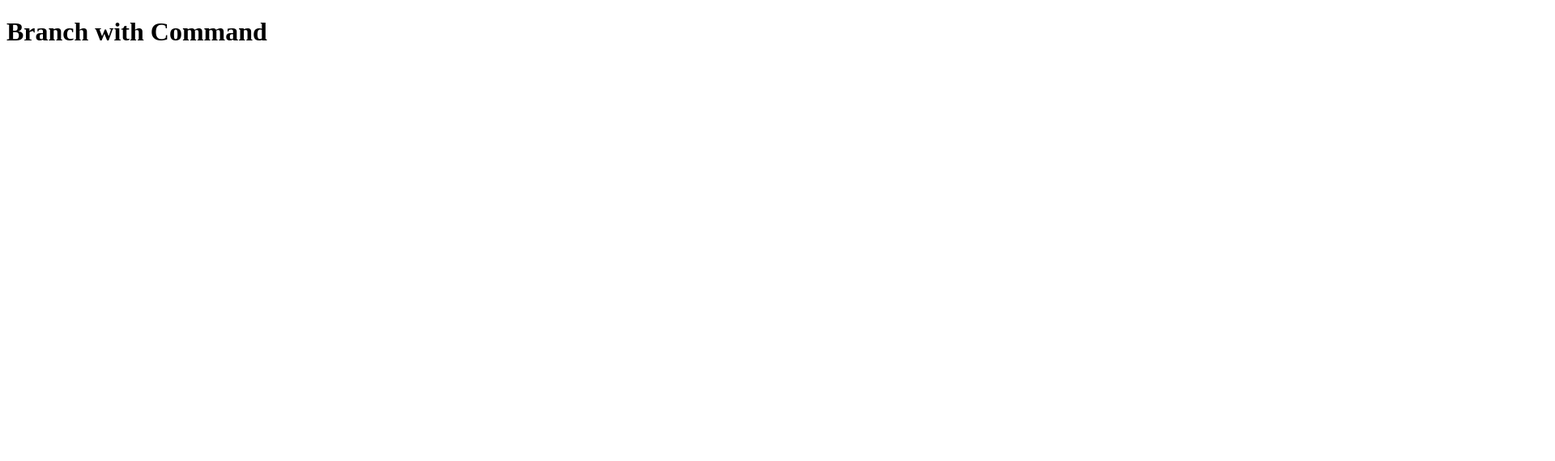
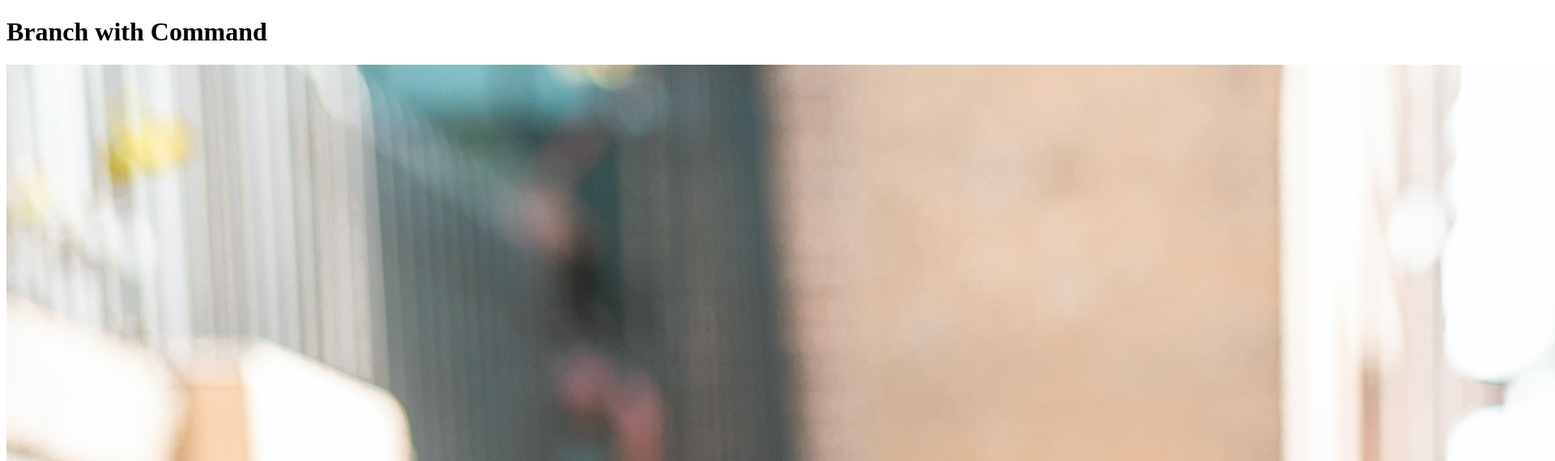
Before and after one commit to amirulislamhridoy/my-forth-branch-repo, a plain HTML site: page index.html in a window 1280 px wide. Shown: the top 570 px of the page at 81% size, 1920 px wide, since content can reach past the window. Drawn offline with Linux system fonts and the light colour scheme.

Commit message:
photo add

```diff
--- a/index.html
+++ b/index.html
@@ -8,5 +8,6 @@
 </head>
 <body>
     <h1>Branch with Command</h1>
+    <img src="grandma.jpg" alt="">
 </body>
 </html>
```
Also changed, not shown: grandma.jpg (added).
